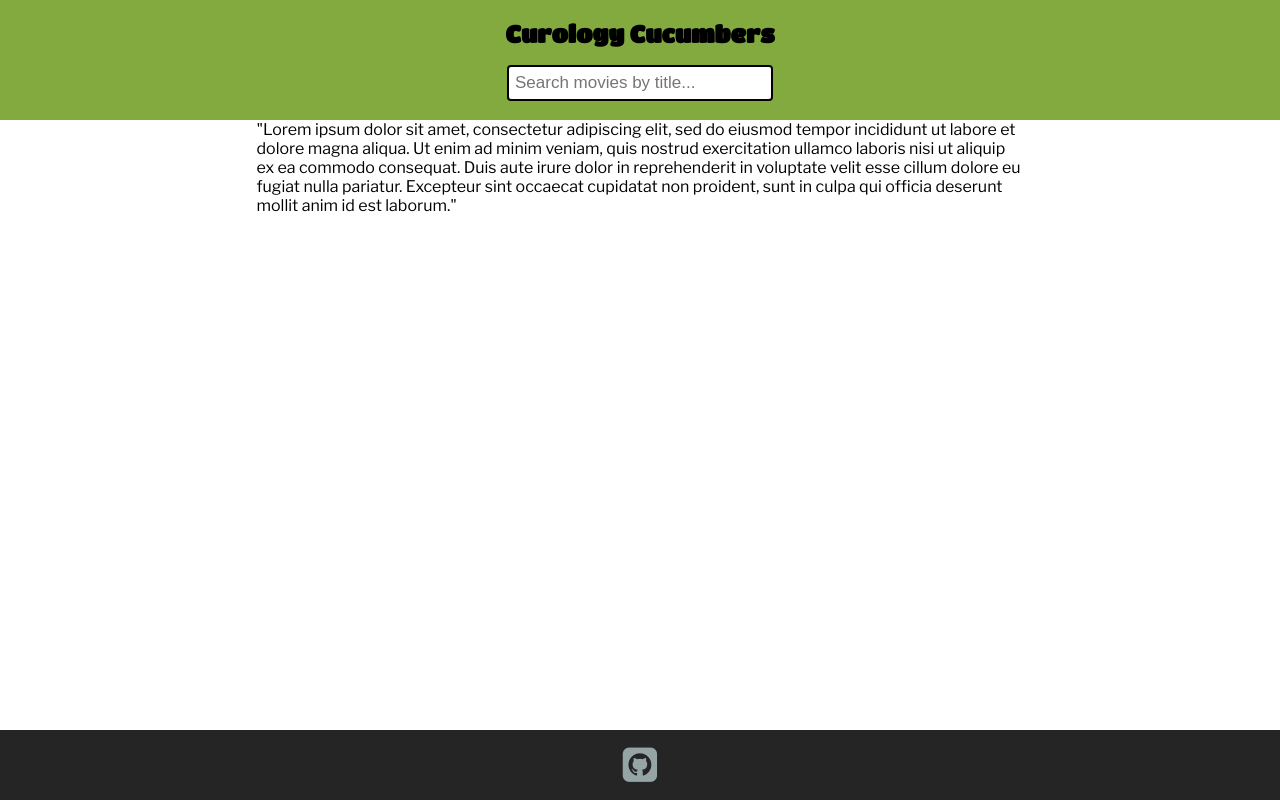
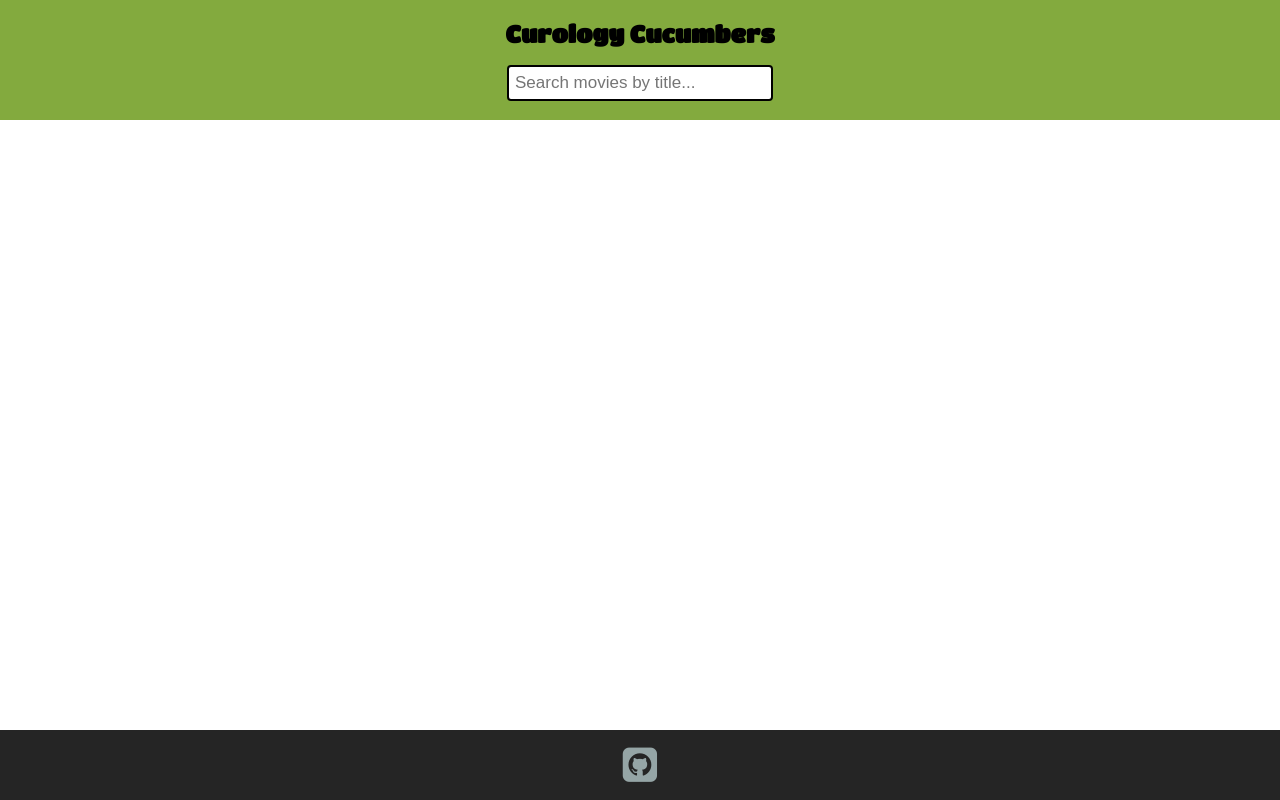
Before and after one commit to kevinYCKim33/cucumber, a React (Create React App) app: page / in a window 1280 px wide. Built offline with nearby package versions, Linux system fonts and the light colour scheme.

Commit message:
Implement Loading Message

```diff
--- a/src/App.css
+++ b/src/App.css
@@ -55,6 +55,4 @@ footer a:hover {
   font-family: 'Libre Franklin', sans-serif; }
 
 .filler {
-  display: flex;
-  justify-content: center;
   max-width: 767px; }
--- a/src/App.scss
+++ b/src/App.scss
@@ -71,7 +71,7 @@ footer a:hover {
 }
 
 .filler {
-  display: flex;
-  justify-content: center;
+  // display: flex;
+  // justify-content: center;
   max-width: 767px;
 }
--- /dev/null
+++ b/src/components/LoadingMessage.js
@@ -0,0 +1,15 @@
+import React from 'react';
+
+const LoadingMessage = () => {
+  return (
+    <div>
+      <center>
+        <h1>
+          <i>LOADING...</i>
+        </h1>
+      </center>
+    </div>
+  );
+};
+
+export default LoadingMessage;
--- a/src/containers/App.js
+++ b/src/containers/App.js
@@ -1,9 +1,36 @@
 import React, { Component } from 'react';
 import logo from '../logo.svg';
 import '../App.css';
+import LoadingMessage from '../components/LoadingMessage';
+
 
 class App extends Component {
+  constructor() {
+    super();
+    this.state = {
+      searchTerm: '',
+      loading: false,
+    }
+  }
+
+  handleOnChange = (event) => {
+    this.setState({
+      searchTerm: event.target.value,
+      loading: true
+    }
+  )}
+
   render() {
+    const { searchTerm, loading } = this.state;
+
+    let displayMoviesList = null;
+
+    if (loading) {
+      displayMoviesList = (
+        <LoadingMessage />
+      );
+    }
+
     return (
       <div className="App">
         <header className="App-header">
@@ -13,6 +40,8 @@ class App extends Component {
               <input
                 placeholder="Search movies by title..."
                 type="text"
+                value={searchTerm}
+                onChange={this.handleOnChange}
               />
             </form>
           </div>
@@ -20,7 +49,7 @@ class App extends Component {
 
         <div className="App-body">
           <div className="filler">
-            "Lorem ipsum dolor sit amet, consectetur adipiscing elit, sed do eiusmod tempor incididunt ut labore et dolore magna aliqua. Ut enim ad minim veniam, quis nostrud exercitation ullamco laboris nisi ut aliquip ex ea commodo consequat. Duis aute irure dolor in reprehenderit in voluptate velit esse cillum dolore eu fugiat nulla pariatur. Excepteur sint occaecat cupidatat non proident, sunt in culpa qui officia deserunt mollit anim id est laborum."
+            {displayMoviesList}
           </div>
         </div>
 
```
